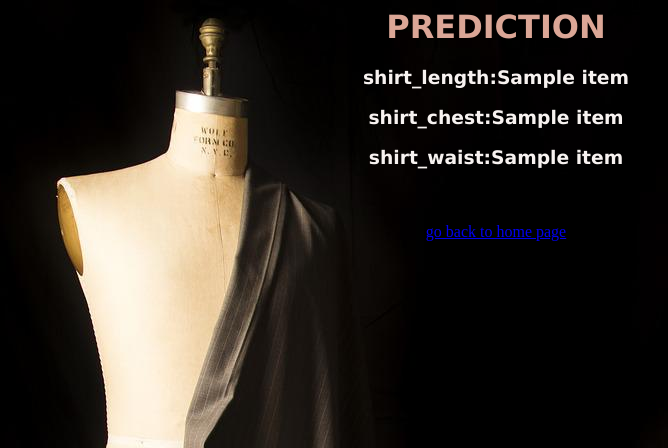
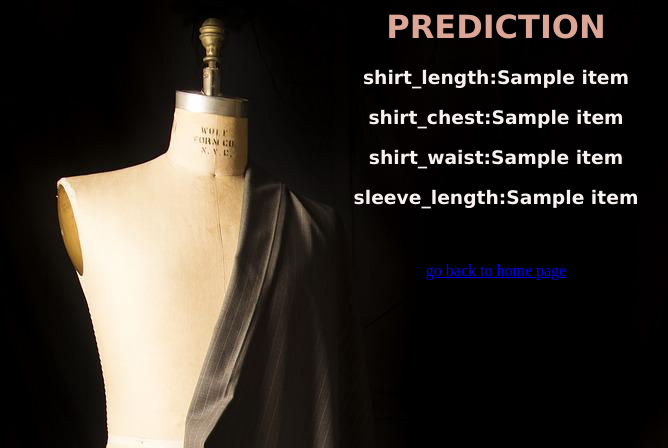
Before and after one commit to nethira/RandomForest, a Flask app: template templates/after.html in a window 1280 px wide. Shown: the top 448 px of the page, without its empty margins (144-812 px from the left). Run offline with Flask 2, Linux system fonts and the light colour scheme; the template is opened without the code that fills it: most values are stand-ins (such as "Sample title", 1, 10 or a date in 2020); parts of the project's set-up code (start-up, migrations or seed data) failed here and were passed over.

Commit message:
initial commit

```diff
--- a/app.py
+++ b/app.py
@@ -12,6 +12,9 @@ with open('shirt_chest_width_model','rb') as f:
 
 with open('shirt_waist_width_model','rb') as f:
      mp2=pickle.load(f)
+
+with open('sleeve_length_model','rb') as f:
+     mp3=pickle.load(f)
 
 app=Flask(__name__)
 
@@ -43,8 +46,9 @@ def home():
     print("type is" ,type(pred_shirt_length))
     pred_shirt_chest_width=mp1.predict(datapoint).tolist()
     pred_shirt_waist_width=mp2.predict(datapoint).tolist()
-    return jsonify({'shirt_length': pred_shirt_length, 'shirt_chest': pred_shirt_chest_width, 'shirt_waist': pred_shirt_waist_width})
-#     return render_template('after.html', data1=pred_shirt_length,data2=pred_shirt_chest_width,data3=pred_shirt_waist_width)
+    pred_sleeve_length=mp3.predict(datapoint).tolist()
+    return jsonify({'shirt_length': pred_shirt_length, 'shirt_chest': pred_shirt_chest_width, 'shirt_waist': pred_shirt_waist_width,'shirt_sleeve':pred_sleeve_length})
+#     return render_template('after.html', data1=pred_shirt_length,data2=pred_shirt_chest_width,data3=pred_shirt_waist_width,data4=pred_sleeve_length)
 
 
 
--- a/model.py
+++ b/model.py
@@ -10,13 +10,17 @@ with open('shirt_chest_width_model','rb') as f:
 with open('shirt_waist_width_model','rb') as f:
      mp2=pickle.load(f)
 
+with open('sleeve_length_model','rb') as f:
+     mp3=pickle.load(f)
 
 datapoint = pd.DataFrame({"age": [30.0], "foot_length": [49.0], "height": [155],"weight":[67],"body_type_athletic":[0],"body_type_big":[0]	,"body_type_regular":[1],	"body_type_slim":[0],	"fit_preference_fitted":[1],	"fit_preference_regular":[0]})
 
 pred_shirt_length=mp.predict(datapoint)
 pred_shirt_chest_width=mp1.predict(datapoint)
 pred_shirt_waist_width=mp2.predict(datapoint)
+pred_sleeve_length=mp3.predict(datapoint)
 
 print("shirt_length: ",pred_shirt_length.item())
 print("shirt_chest_width: ",pred_shirt_chest_width.item())
 print("shirt_waist_width: ",pred_shirt_waist_width.item())
+print("sleeve_length_model: ",pred_sleeve_length.item())
--- a/templates/after.html
+++ b/templates/after.html
@@ -24,6 +24,7 @@
     <h3>shirt_length:{{data1.item()}}</h3>
     <h3>shirt_chest:{{data2.item()}}</h3>
     <h3>shirt_waist:{{data3.item()}}</h3>
+    <h3>sleeve_length:{{data4.item()}}</h3>
         <br><br>
     <a href='/'>go back to home page</a>
 
```
Also changed, not shown: 1 other file.
